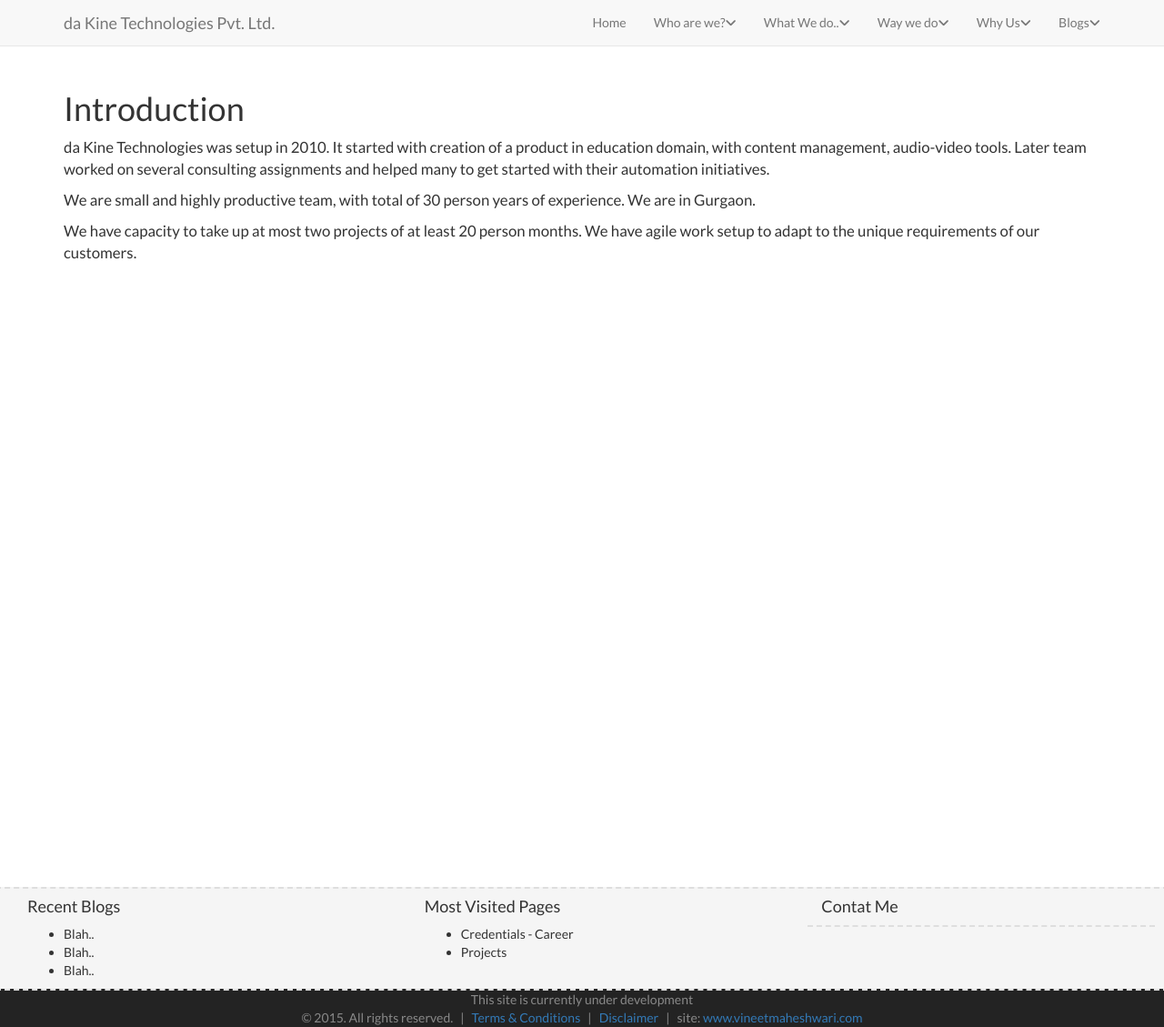
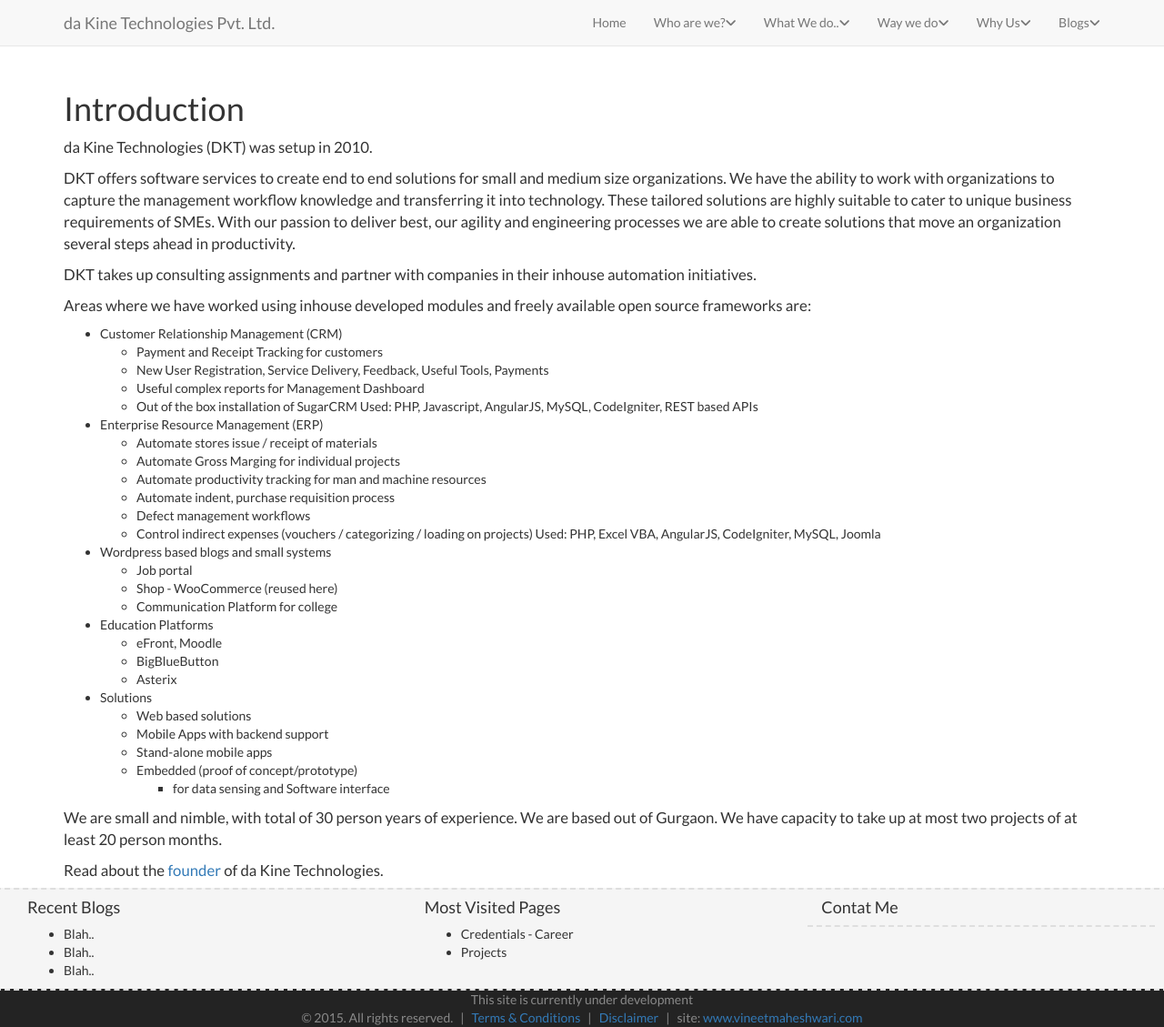
Before and after one commit to dakinegroup/dakinegroup.github.io, a Jekyll site: the page built from _company/team/index.md, in a window 1280 px wide and 1129 px high. Shown: the whole window at 91% size. Built offline with Jekyll 4.4.1, drawn with Linux system fonts in a browser that asks for light colours; nearby versions of some CDN libraries; library files that are not in the unit come from our copies.

Commit message:
updated intro

```diff
--- a/_company/team/index.md
+++ b/_company/team/index.md
@@ -5,8 +5,42 @@
 ---
 #Introduction
 
-da Kine Technologies was setup in 2010. It started with creation of a product in education domain, with content management, audio-video tools. Later team worked on several consulting assignments and helped many to get started with their automation initiatives.
+da Kine Technologies (DKT) was setup in 2010.
 
-We are small and highly productive team, with total of 30 person years of experience. We are in Gurgaon.
+DKT offers software services to create end to end solutions for small and medium size organizations. We have the ability to work with organizations to capture the management workflow knowledge and transferring it into technology. These tailored solutions are highly suitable to cater to unique business requirements of SMEs. With our passion to deliver best, our agility and engineering processes we are able to create solutions that move an organization several steps ahead in productivity.
 
-We have capacity to take up at most two projects of at least 20 person months. We have agile work setup to adapt to the unique requirements of our customers.
+DKT takes up consulting assignments and partner with companies in their inhouse automation initiatives.
+
+Areas where we have worked using inhouse developed modules and freely available open source frameworks are:
+* Customer Relationship Management (CRM)
+   * Payment and Receipt Tracking for customers
+   * New User Registration, Service Delivery, Feedback, Useful Tools, Payments
+   * Useful complex reports for Management Dashboard
+   * Out of the box installation of SugarCRM
+   Used: PHP, Javascript, AngularJS, MySQL, CodeIgniter, REST based APIs
+* Enterprise Resource Management (ERP)
+   * Automate stores issue / receipt of materials
+   * Automate Gross Marging for individual projects
+   * Automate productivity tracking for man and machine resources
+   * Automate indent, purchase requisition process
+   * Defect management workflows
+   * Control indirect expenses (vouchers / categorizing / loading on projects)
+   Used: PHP, Excel VBA, AngularJS, CodeIgniter, MySQL, Joomla
+* Wordpress based blogs and small systems
+   * Job portal
+   * Shop - WooCommerce (reused here)
+   * Communication Platform for college
+* Education Platforms
+   * eFront, Moodle
+   * BigBlueButton
+   * Asterix
+* Solutions
+    - Web based solutions
+    - Mobile Apps with backend support
+    - Stand-alone mobile apps
+    - Embedded (proof of concept/prototype)
+       - for data sensing and Software interface
+
+We are small and nimble, with total of 30 person years of experience. We are based out of Gurgaon. We have capacity to take up at most two projects of at least 20 person months.
+
+Read about the [founder](founder.html) of da Kine Technologies.
```
Also changed, not shown: _company/team/founder.md (+9 -4 lines).
